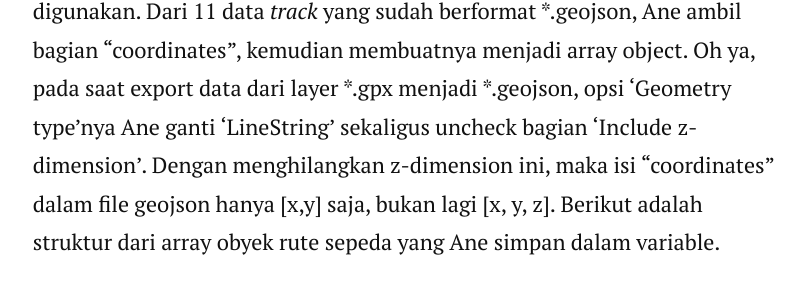
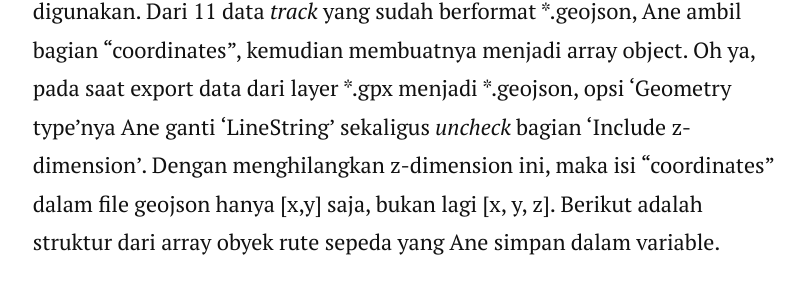
Before and after one commit to rifkifau/rifkifau.github.io, a Jekyll site: the page built from _posts/2021-06-12-mengikuti-tren-sepedaan-ternyata-ada-manfaatnya.markdown, in a window 1280 px wide and 900 px high, scrolled down 4837 px. Shown: the part 264-556 px from the top of the window, without its empty margins (236-1042 px from the left). Built offline with Jekyll 4.4.1, drawn with Linux system fonts in a browser that asks for light colours; nearby versions of some CDN libraries; comment, search, counter and statistics services are not loaded; some of the changed text lies outside the part shown.

Commit message:
Update 2021-06-12-mengikuti-tren-sepedaan-ternyata-ada-manfaatnya.markdown

```diff
--- a/_posts/2021-06-12-mengikuti-tren-sepedaan-ternyata-ada-manfaatnya.markdown
+++ b/_posts/2021-06-12-mengikuti-tren-sepedaan-ternyata-ada-manfaatnya.markdown
@@ -55,7 +55,7 @@ Total ada 11 <em>tracks</em> yang tersimpan diakun Strava Ane. Adapun jarak tota
 <em>Software</em> berikutnya yang Ane gunakan adalah Visual Studio Code dan Browser Chrome. Keduanya digunakan untuk membuat visualisasi dalam bentuk WebGIS dengan memanfaatkan library Javascript yang cukup popular. Yak, Leaflet JS.
 </p>
 <p>
-Di sini tidak akan Ane bahas rinci terkait scriptnya seperti apa, tapi gambaran kasar saja mengenai struktur data dan plugin Leaflet yang digunakan. Dari 11 data <em>track</em> yang sudah berformat *.geojson, Ane ambil bagian “coordinates”, kemudian membuatnya menjadi array object. Oh ya, pada saat export data dari layer *.gpx menjadi *.geojson, opsi ‘Geometry type’nya Ane ganti ‘LineString’ sekaligus uncheck bagian ‘Include z-dimension’. Dengan menghilangkan z-dimension ini, maka isi “coordinates” dalam file geojson hanya [x,y] saja, bukan lagi [x, y, z]. Berikut adalah struktur dari array obyek rute sepeda yang Ane simpan dalam variable.
+Di sini tidak akan Ane bahas rinci terkait scriptnya seperti apa, tapi gambaran kasar saja mengenai struktur data dan plugin Leaflet yang digunakan. Dari 11 data <em>track</em> yang sudah berformat *.geojson, Ane ambil bagian “coordinates”, kemudian membuatnya menjadi array object. Oh ya, pada saat export data dari layer *.gpx menjadi *.geojson, opsi ‘Geometry type’nya Ane ganti ‘LineString’ sekaligus <em>uncheck</em> bagian ‘Include z-dimension’. Dengan menghilangkan z-dimension ini, maka isi “coordinates” dalam file geojson hanya [x,y] saja, bukan lagi [x, y, z]. Berikut adalah struktur dari array obyek rute sepeda yang Ane simpan dalam variable.
 </p>
 ![array-of-object-data-track-sepedaan](../../images/manfaat-sepedaan/array-of-object-data-track-sepedaan.jpg)
 <p>
```
Also changed, not shown: other parts of _posts/2021-06-12-mengikuti-tren-sepedaan-ternyata-ada-manfaatnya.markdown (+2 -2 lines).
